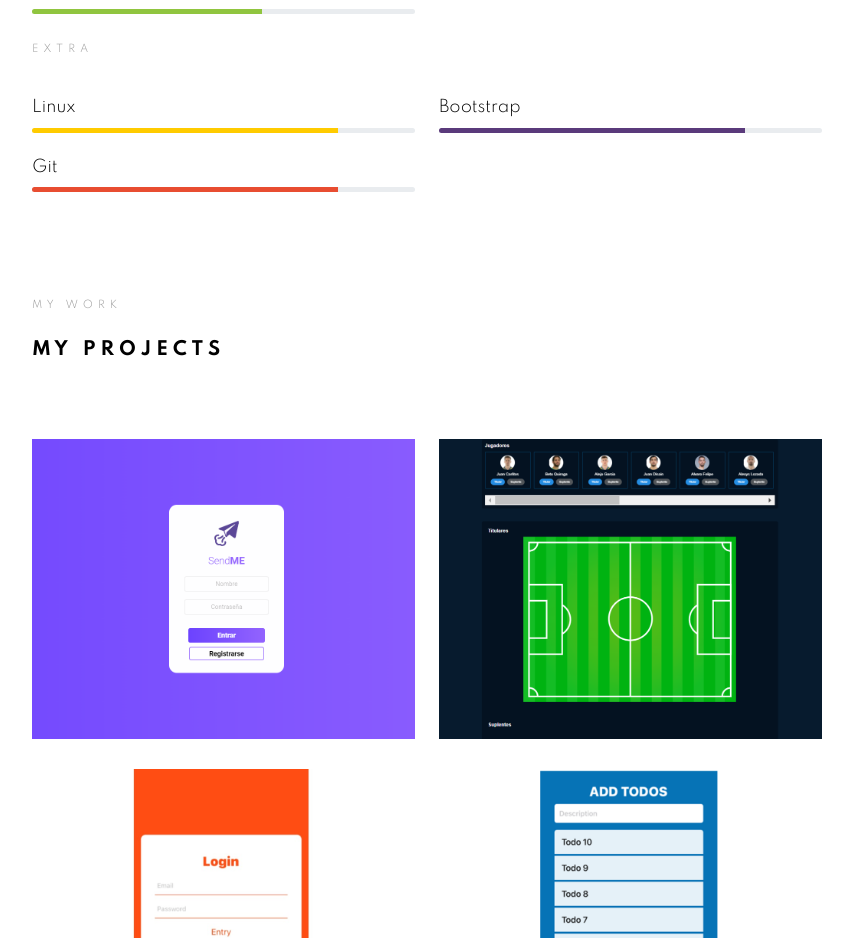
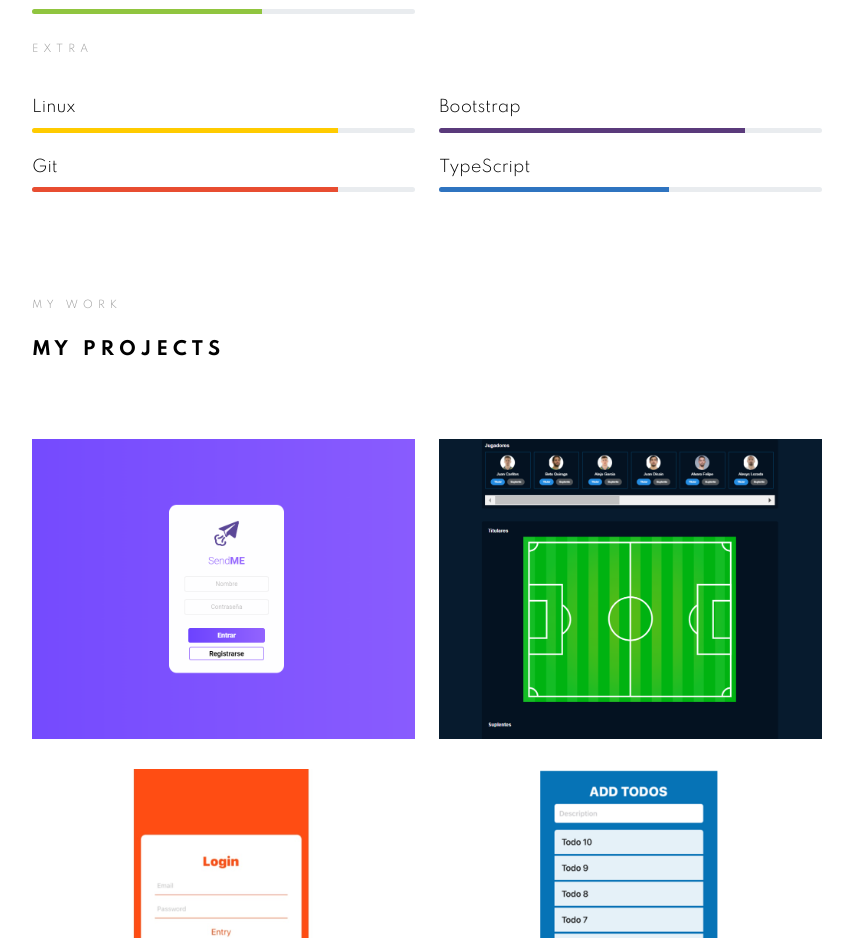
Before and after one commit to kevinguzman0/my_portfolio, a React (Create React App) app: page / in a window 1280 px wide. Shown: the part 2381-3319 px from the top of the page, without its empty margins (363-1216 px from the left). Built offline with nearby package versions, Linux system fonts and the light colour scheme; what react-alert-template-basic would draw is missing.

Commit message:
ajustes portafolio

```diff
--- a/src/components/Content/Skills.js
+++ b/src/components/Content/Skills.js
@@ -18,7 +18,7 @@ const Skills = () => {
                 />
                 <BarraSkills
                     skill='CSS3'
-                    porcentaje='80%'
+                    porcentaje='75%'
                     colorbar='#2C98F0'
                 />
                 <BarraSkills
@@ -33,12 +33,12 @@ const Skills = () => {
                 />
                 <BarraSkills
                     skill='React'
-                    porcentaje='70%'
+                    porcentaje='80%'
                     colorbar='#4AD5FF'
                 />
                 <BarraSkills
                     skill='React Native'
-                    porcentaje='75%'
+                    porcentaje='80%'
                     colorbar='#4AD5FF'
                 />
                 <span className="title-about mt-3">Databases</span>
@@ -73,6 +73,11 @@ const Skills = () => {
                     porcentaje='80%'
                     colorbar='#E84D31'
                 />
+                <BarraSkills
+                    skill='TypeScript'
+                    porcentaje='60%'
+                    colorbar='#2f74c0'
+                />
 
             </div>
             <br />
```
